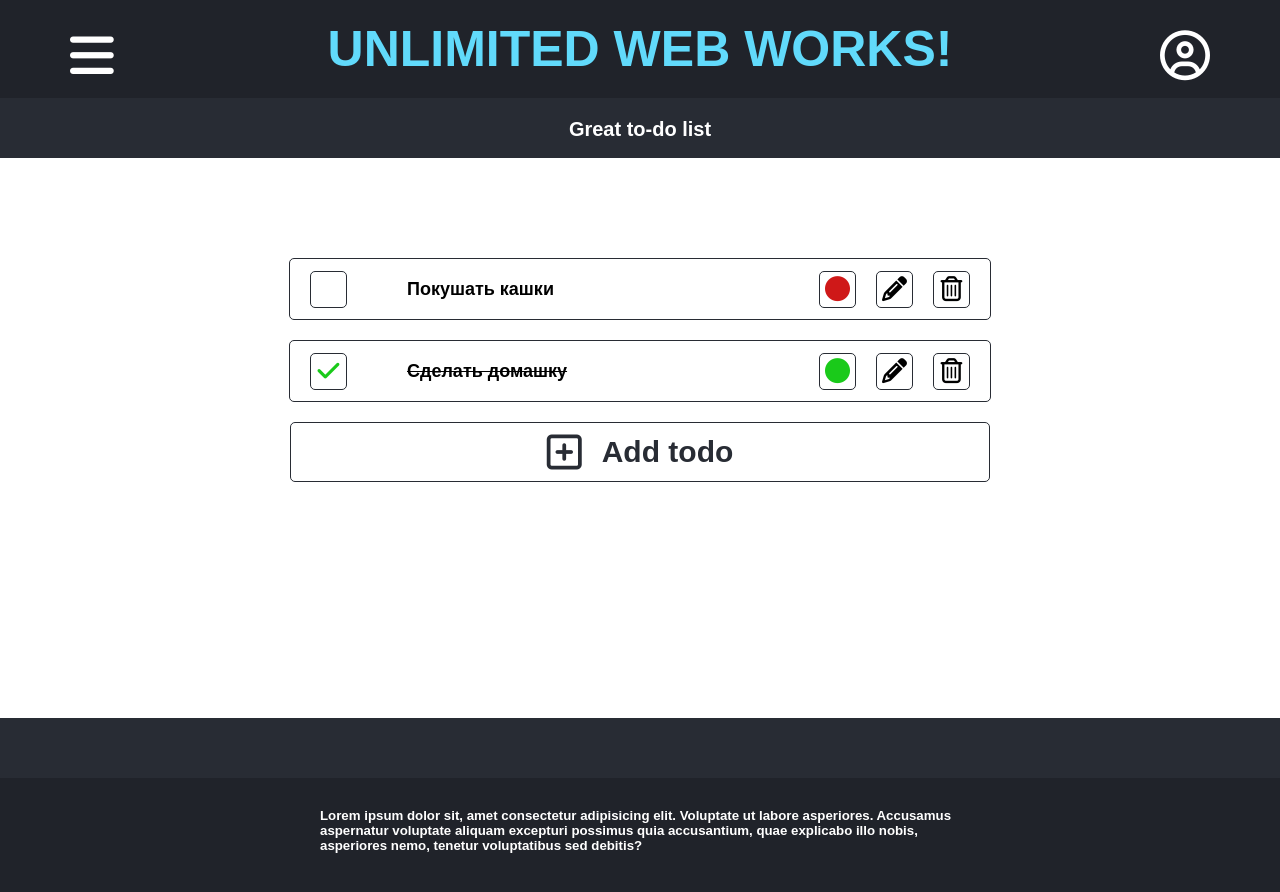
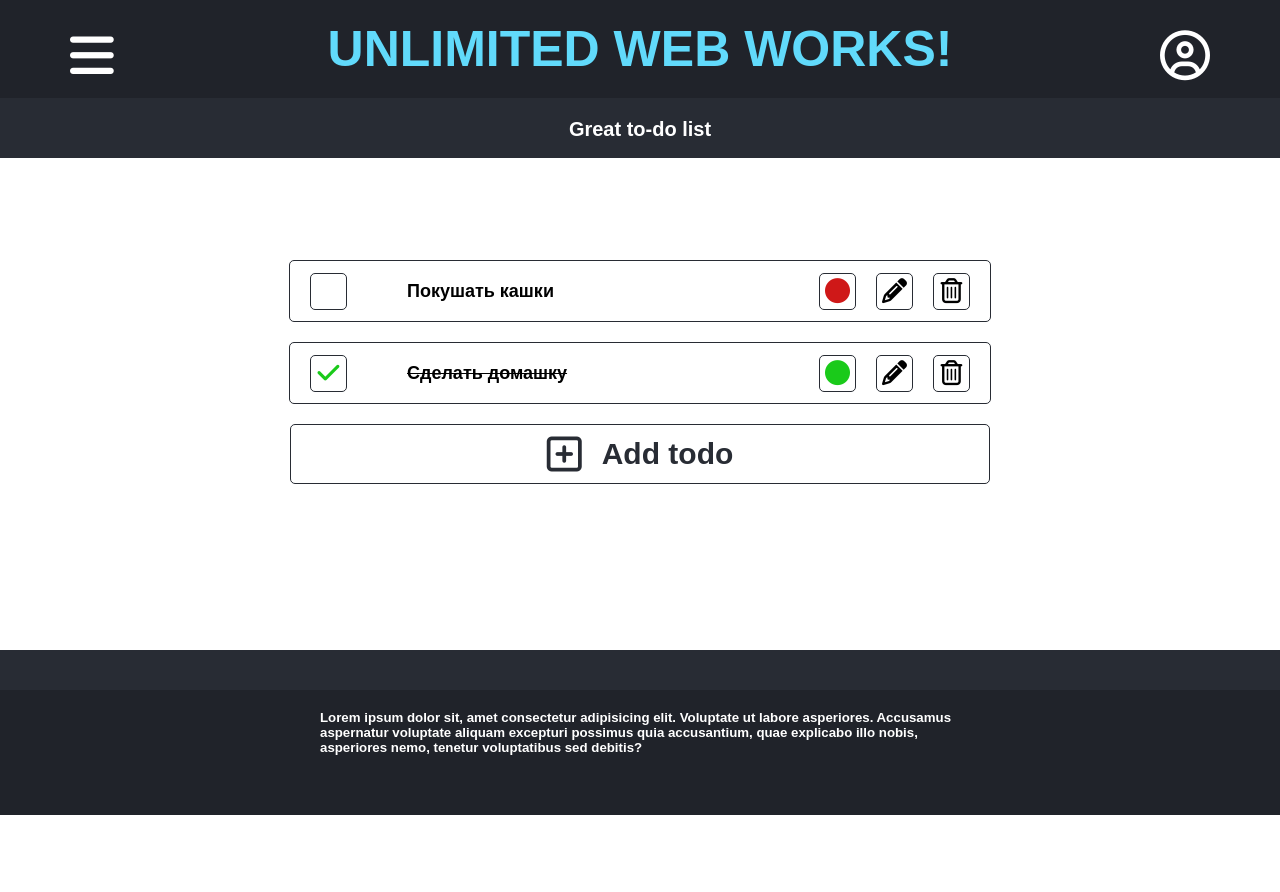
Before and after one commit to WheatleyCODE/hard-todo-list, a React (Create React App) app: page /todo in a window 1280 px wide. Shown: the top 892 px of the page. After the commit the page ends 815 px from the top, so only its background shows below. Built offline with nearby package versions, Linux system fonts and the light colour scheme.

Commit message:
Fix layout

```diff
--- a/src/components/Footer/Footer.scss
+++ b/src/components/Footer/Footer.scss
@@ -7,7 +7,7 @@
   justify-content: center;
   flex-direction: column;
   align-items: center;
-  padding-bottom: 100px;
+  padding-bottom: 60px;
 
   .title {
     color: $colorWhite;
@@ -16,8 +16,8 @@
 
   &__sub-footer {
     background-color: $colorGrey;
-    height: 60px;
+    height: 40px;
     width: 100%;
-    margin-bottom: 30px;
+    margin-bottom: 20px;
   }
 }
--- a/src/components/Home/Home.scss
+++ b/src/components/Home/Home.scss
@@ -1,6 +1,6 @@
 .home {
   width: 100%;
-  height: 85vh;
+  height: Calc(100vh - 150px);
   display: flex;
   justify-content: center;
   align-items: center;
--- a/src/components/Todo/Todo.scss
+++ b/src/components/Todo/Todo.scss
@@ -2,8 +2,8 @@
 @import '../../styles/variables.scss';
 
 .todo {
-  padding-top: 158px;
-  min-height: 70vh;
+  padding-top: 160px;
+  min-height: Calc(100vh - 310px);
   display: flex;
   justify-content: center;
 
```
